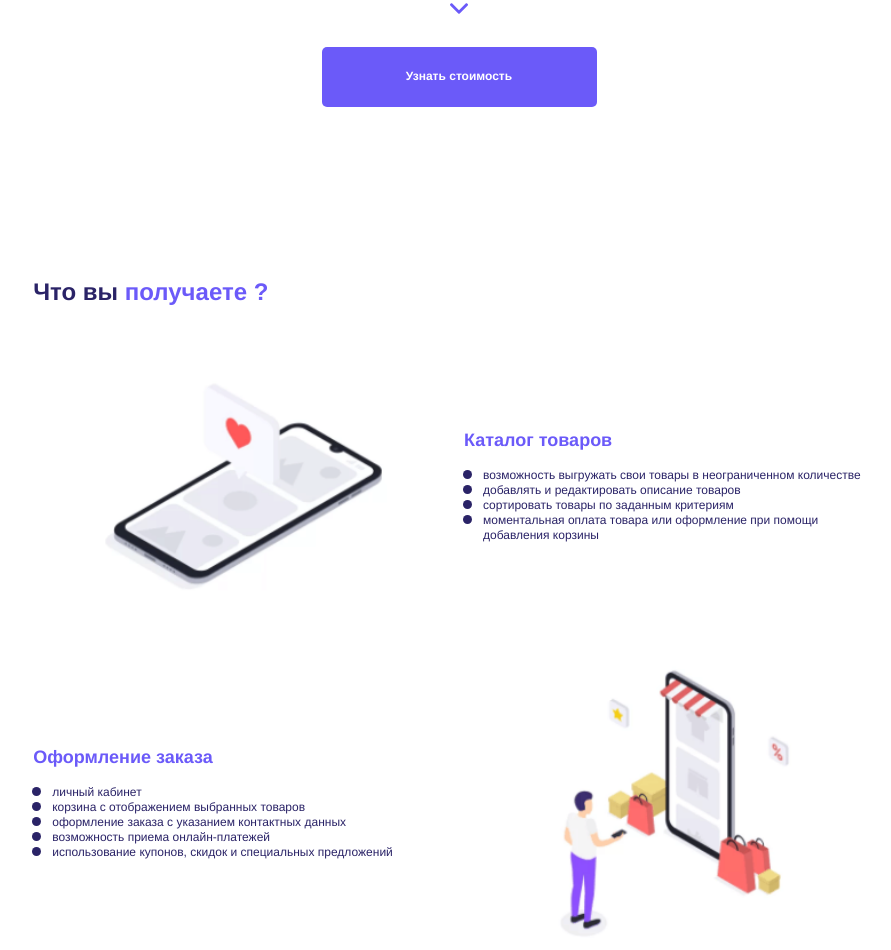
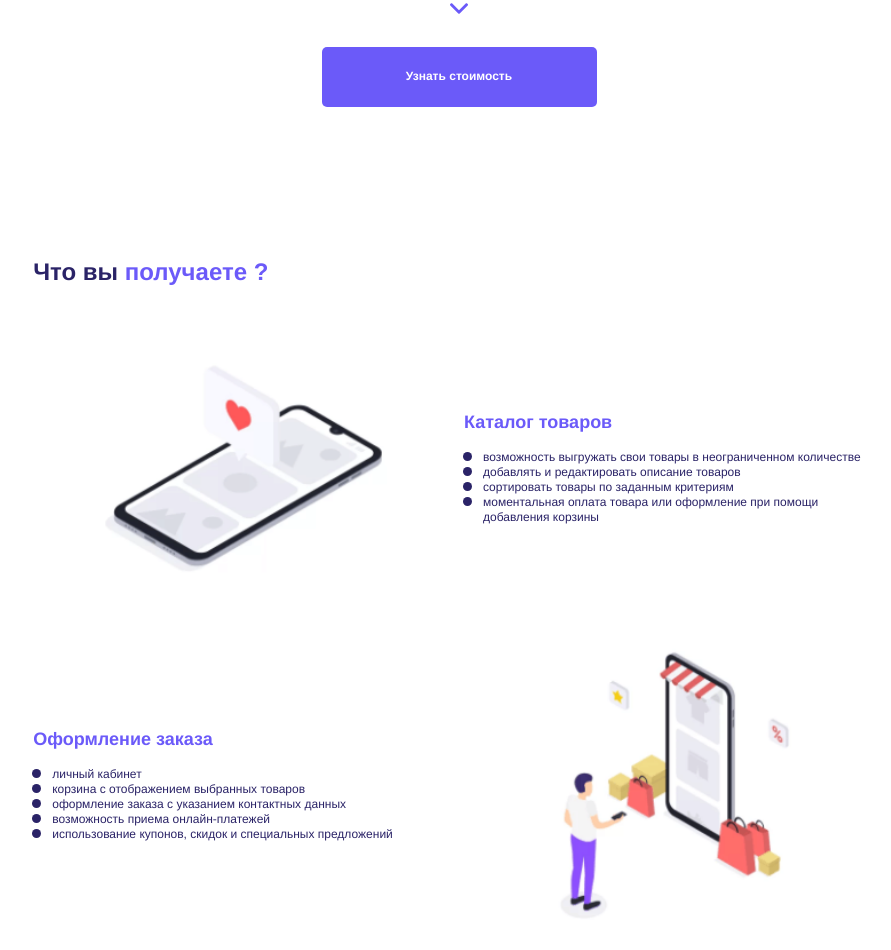
Before and after one commit to shaibot/web-core, a plain HTML site: page index.html in a window 1280 px wide. Shown: the part 1134-2084 px from the top of the page, without its empty margins (181-1072 px from the left). Drawn offline with nearby package versions, Linux system fonts and the light colour scheme.

Commit message:
fixed margins

```diff
--- a/styles/you-get/you-get.css
+++ b/styles/you-get/you-get.css
@@ -2,12 +2,13 @@
   display: flex;
   flex-direction: column;
   align-items: center;
+  gap: 39px;
   margin-bottom: 50px;
 }
 
 .you-get__title {
-  margin-bottom: 37px;
   align-self: start;
+  margin: 0;
 }
 
 .you-get__container {
@@ -46,10 +47,6 @@
   padding-left: 4px;
 }
 
-.you-get__btn-cost {
-  margin-top: 50px;
-}
-
 @media (min-width: 760px) {
   .you-get__title {
     font-size: 24px;
```
